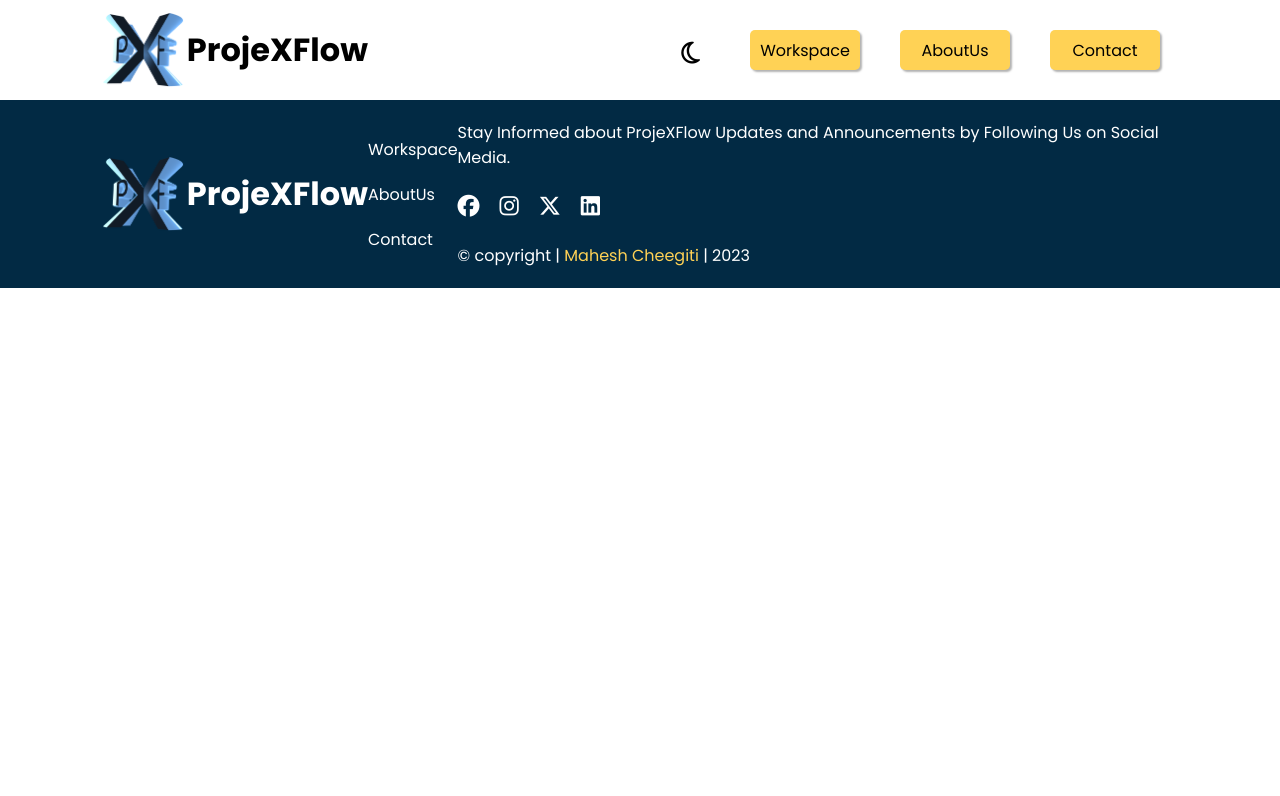
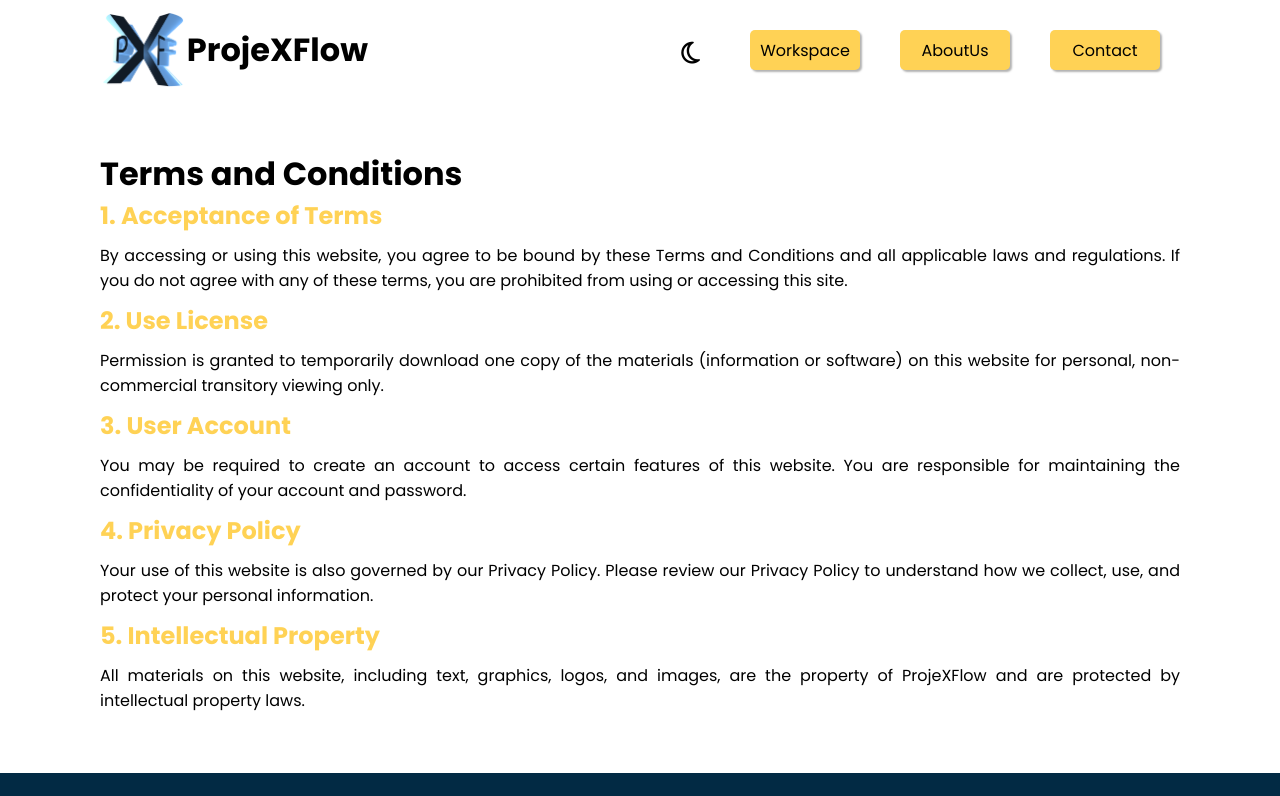
Before and after one commit to Maheshcheegiti/ProjeXFlow, a React (Create React App) app in the folder client/: page /termsandconditions in a window 1280 px wide. Shown: the top 796 px of the page. Built offline with nearby package versions, Linux system fonts and the light colour scheme.

Commit message:
Added terms and conditions page

```diff
--- a/client/src/App.js
+++ b/client/src/App.js
@@ -12,6 +12,7 @@ import WorkspaceEmpty from "./components/WorkspaceEmpty";
 import WorkSpaceFull from "./components/WorkSpaceFull";
 import AboutUs from "./components/AboutUs";
 import Contact from "./components/Contact";
+import TermsandConditions from "./components/TermsandConditions";
 import { ToastContainer } from "react-toastify";
 import { UserProvider } from "./components/UserContext";
 import { WsnameProvider } from "./components/WsnameContext";
@@ -55,6 +56,11 @@ const App = () => {
                 </Route>
                 <Route exact path="/aboutus" element={<AboutUs />} />
                 <Route exact path="/contact" element={<Contact />} />
+                <Route
+                  exact
+                  path="/termsandconditions"
+                  element={<TermsandConditions />}
+                />
               </Routes>
               <Footer></Footer>
               <ToastContainer />
--- /dev/null
+++ b/client/src/components/TermsandConditions.js
@@ -0,0 +1,53 @@
+// TermsAndConditions.js
+
+import React, { Fragment } from "react";
+
+const TermsAndConditions = () => {
+  return (
+    <Fragment>
+      <div className="terms-and-conditions-container about-us-container">
+        <h1>Terms and Conditions</h1>
+
+        <h2>1. Acceptance of Terms</h2>
+        <p>
+          By accessing or using this website, you agree to be bound by these
+          Terms and Conditions and all applicable laws and regulations. If you
+          do not agree with any of these terms, you are prohibited from using or
+          accessing this site.
+        </p>
+
+        <h2>2. Use License</h2>
+        <p>
+          Permission is granted to temporarily download one copy of the
+          materials (information or software) on this website for personal,
+          non-commercial transitory viewing only.
+        </p>
+
+        <h2>3. User Account</h2>
+        <p>
+          You may be required to create an account to access certain features of
+          this website. You are responsible for maintaining the confidentiality
+          of your account and password.
+        </p>
+
+        <h2>4. Privacy Policy</h2>
+        <p>
+          Your use of this website is also governed by our Privacy Policy.
+          Please review our Privacy Policy to understand how we collect, use,
+          and protect your personal information.
+        </p>
+
+        <h2>5. Intellectual Property</h2>
+        <p>
+          All materials on this website, including text, graphics, logos, and
+          images, are the property of ProjeXFlow and are protected by
+          intellectual property laws.
+        </p>
+
+        {/* Add more sections and details as needed */}
+      </div>
+    </Fragment>
+  );
+};
+
+export default TermsAndConditions;
```
